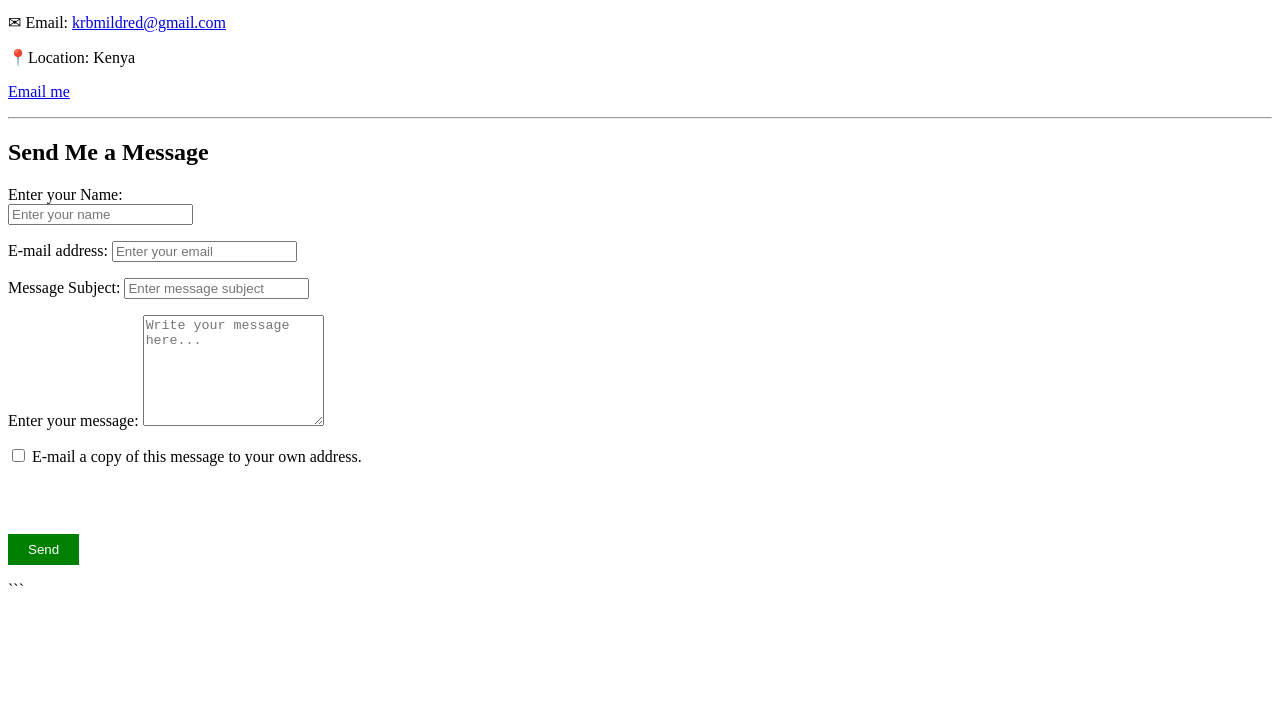
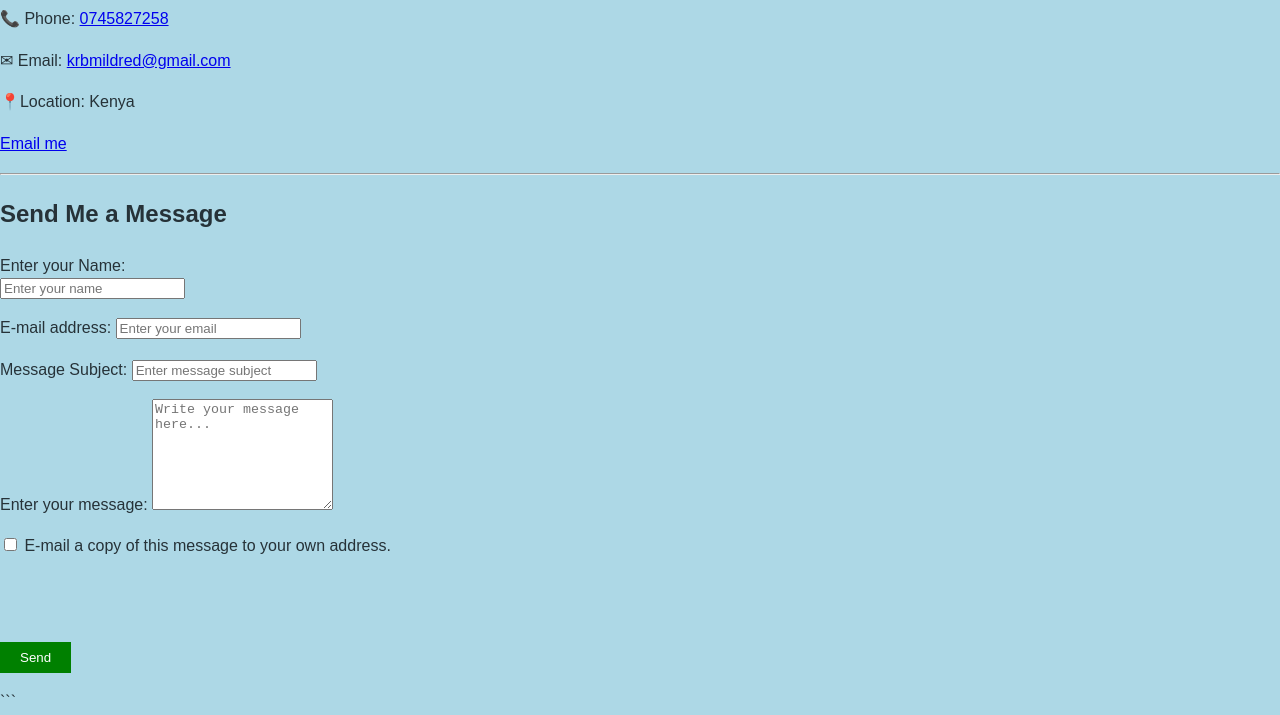
Before and after one commit to krbmildred/milly, a plain HTML site: page contacts.html in a window 1280 px wide. Shown: the part 186-901 px from the top of the page. Before the commit the page ends 800 px from the top, so only its background shows below. Drawn offline with Linux system fonts and the light colour scheme.

Commit message:
last last

```diff
--- a/contacts.html
+++ b/contacts.html
@@ -3,6 +3,22 @@
 <title>Contacts</title>
 
 </head>
+<meta charset="UTF-8">
+    <meta name="viewport" content="width=device-width, initial-scale=1.0">
+
+    <title>Hobbies</title>
+
+    <style>
+
+
+        body {
+            margin: 0;
+            font-family: Arial, sans-serif;
+            background-color: lightblue;
+            color: #263238;
+            line-height: 1.6;
+        }
+</style>
 
 <body>
         <h1>CONTACTS</h1>
```
